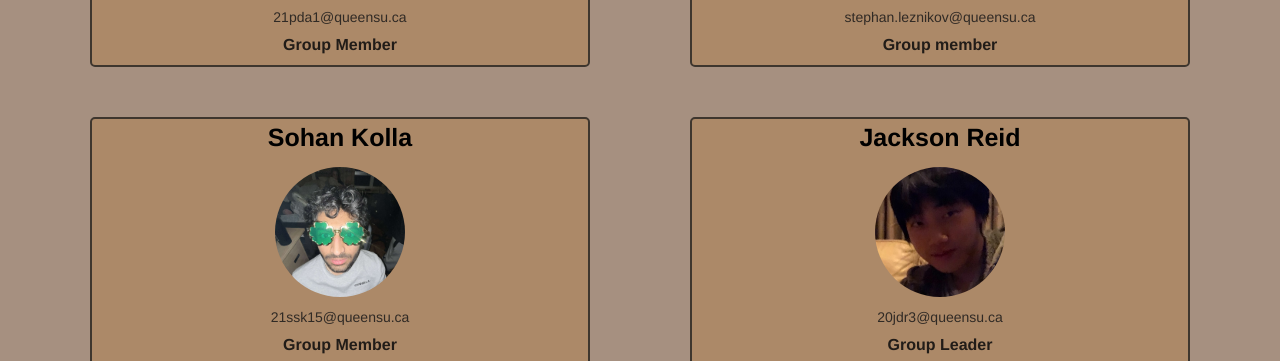
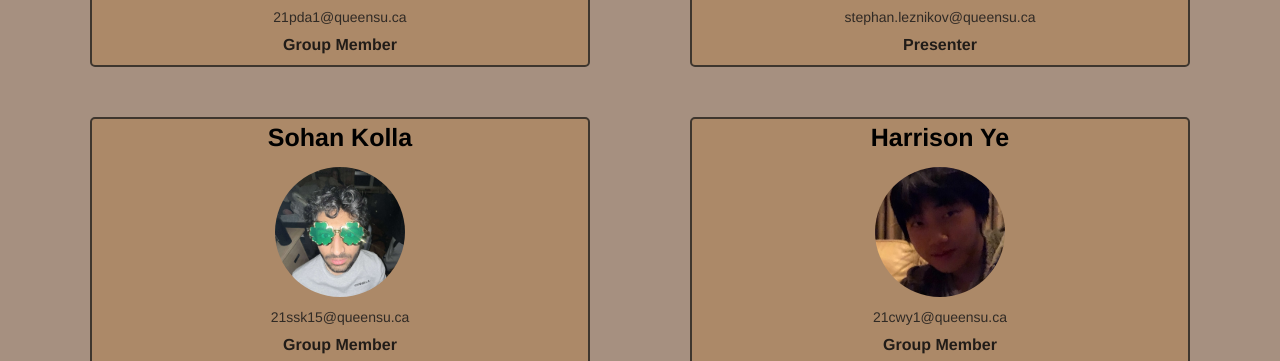
Before and after one commit to JacksonRCode/322Project, a plain HTML site: page index.html in a window 1280 px wide. Shown: the part 735-1096 px from the top of the page. Drawn offline with Linux system fonts and the light colour scheme.

Commit message:
A0 website done

```diff
--- a/index.html
+++ b/index.html
@@ -48,7 +48,7 @@
                     <div class="name">Stephan Leznikov</div>
                     <div class="photo"><img src="./photos/stephan.jpg" alt="stephan"></div>
                     <div class="email">stephan.leznikov@queensu.ca</div>
-                    <div class="role">Group member</div>
+                    <div class="role">Presenter</div>
                 </div>
                 <div class="grpMember">
                     <div class="name">Sohan Kolla</div>
@@ -57,10 +57,10 @@
                     <div class="role">Group Member</div>
                 </div>
                 <div class="grpMember">
-                    <div class="name">Jackson Reid</div>
-                    <div class="photo"><img src="./photos/harrison.JPG" alt="harrison"></div>
-                    <div class="email">20jdr3@queensu.ca</div>
-                    <div class="role">Group Leader</div>
+                    <div class="name">Harrison Ye</div>
+                    <div class="photo"><img src="./photos/harrison.jpg" alt="harrison"></div>
+                    <div class="email">21cwy1@queensu.ca</div>
+                    <div class="role">Group Member</div>
                 </div>
             </div>
         </div>
```
